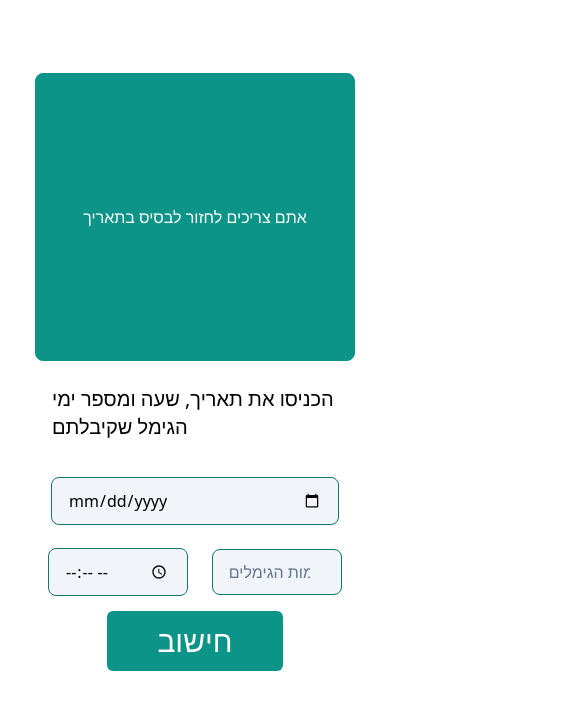
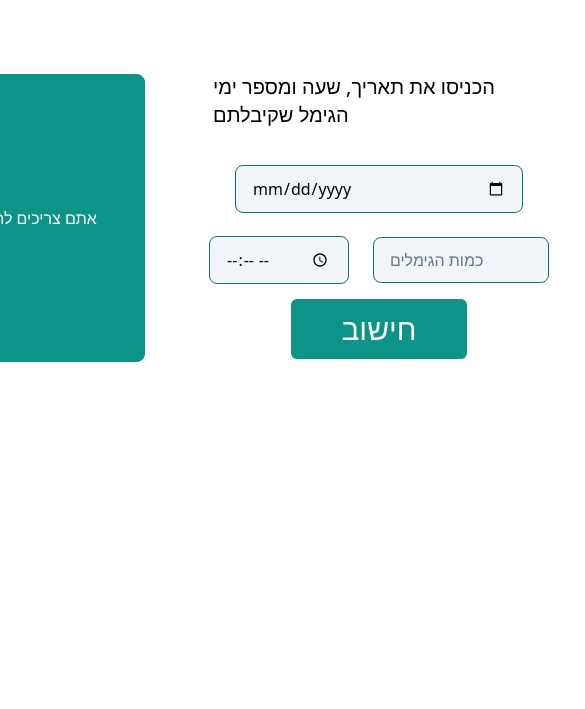
Before and after one commit to karshe69/gimelim, a website: page index.html in a window 390 px wide. Shown: the part 91-800 px from the top of the page, 585 px wide, since content can reach past the window. Drawn offline with Linux system fonts and the light colour scheme.

Commit message:
phones now work?

```diff
--- a/index.html
+++ b/index.html
@@ -20,7 +20,7 @@
         </div>
     </nav>
 
-    <div class="relative justify-center xl:flex px-2 py-16">
+    <div class="relative justify-center flex sm:h-auto px-2 py-16">
         <div class="flex items-center justify-center py-3 px-4">
             <div id="output" style="line-height: 2;"
                 class="flex items-center justify-center text-right text-white bg-teal-600 font-medium py-3 px-4 mx-2 w-80 h-72 transition duration-150 ease-in-out border border-teal-600 placeholder-slate-500 rounded-lg focus:outline-none focus:shadow-outline-blue focus:border-blue-300 focus:z-10 sm:text-3xl sm:leading-5">
@@ -28,7 +28,7 @@
             </div>
         </div>
         <div class="px-7">
-            <div class="py-3 px-4 items-end flex justify-end">
+            <div class="py-3 px-4 items-end sm:items-center flex justify-end">
                 <a class="text-xl">הכניסו את תאריך, שעה ומספר ימי הגימל שקיבלתם</a>
             </div>
             <div class="py-4">
```
Also changed, not shown: styles/style.css.
